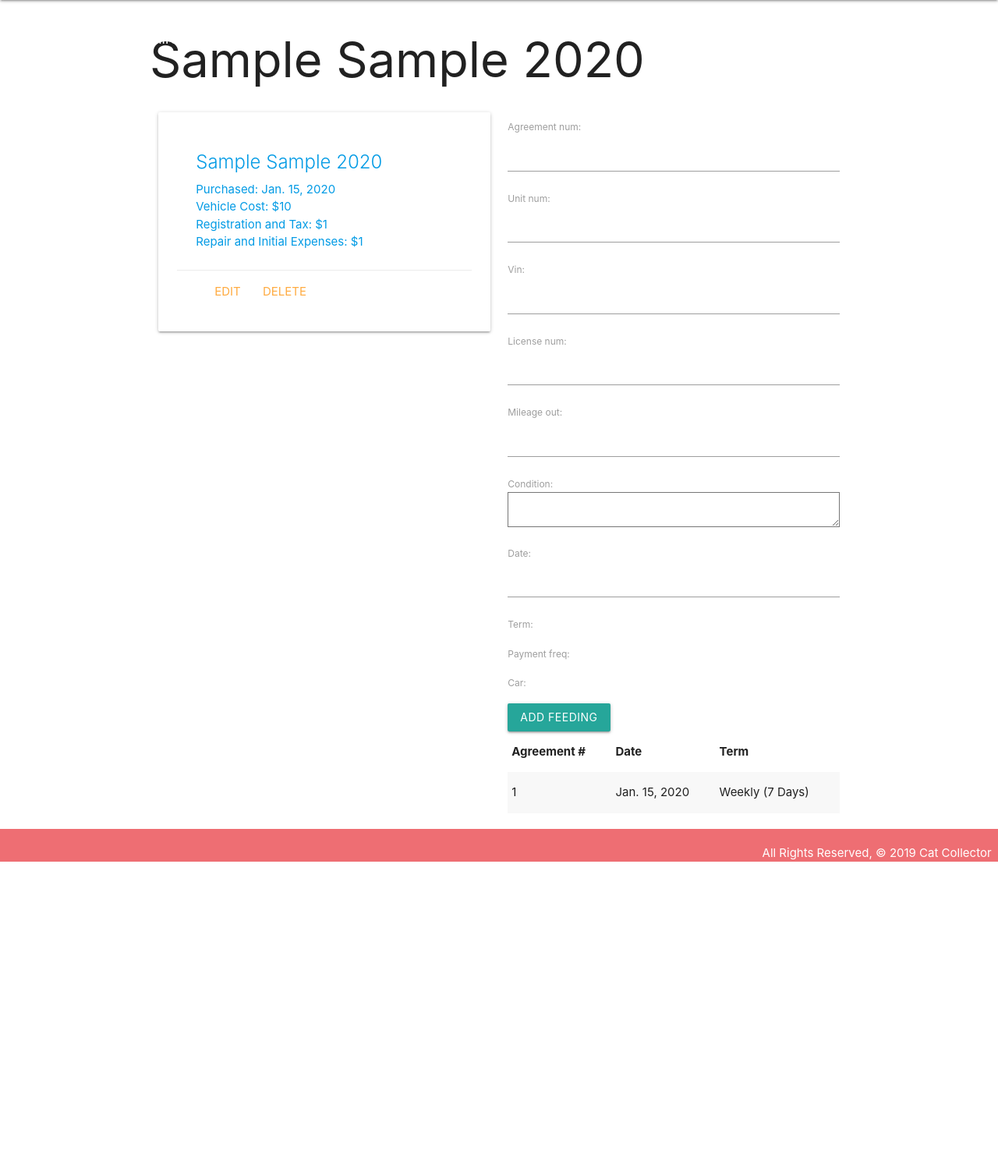
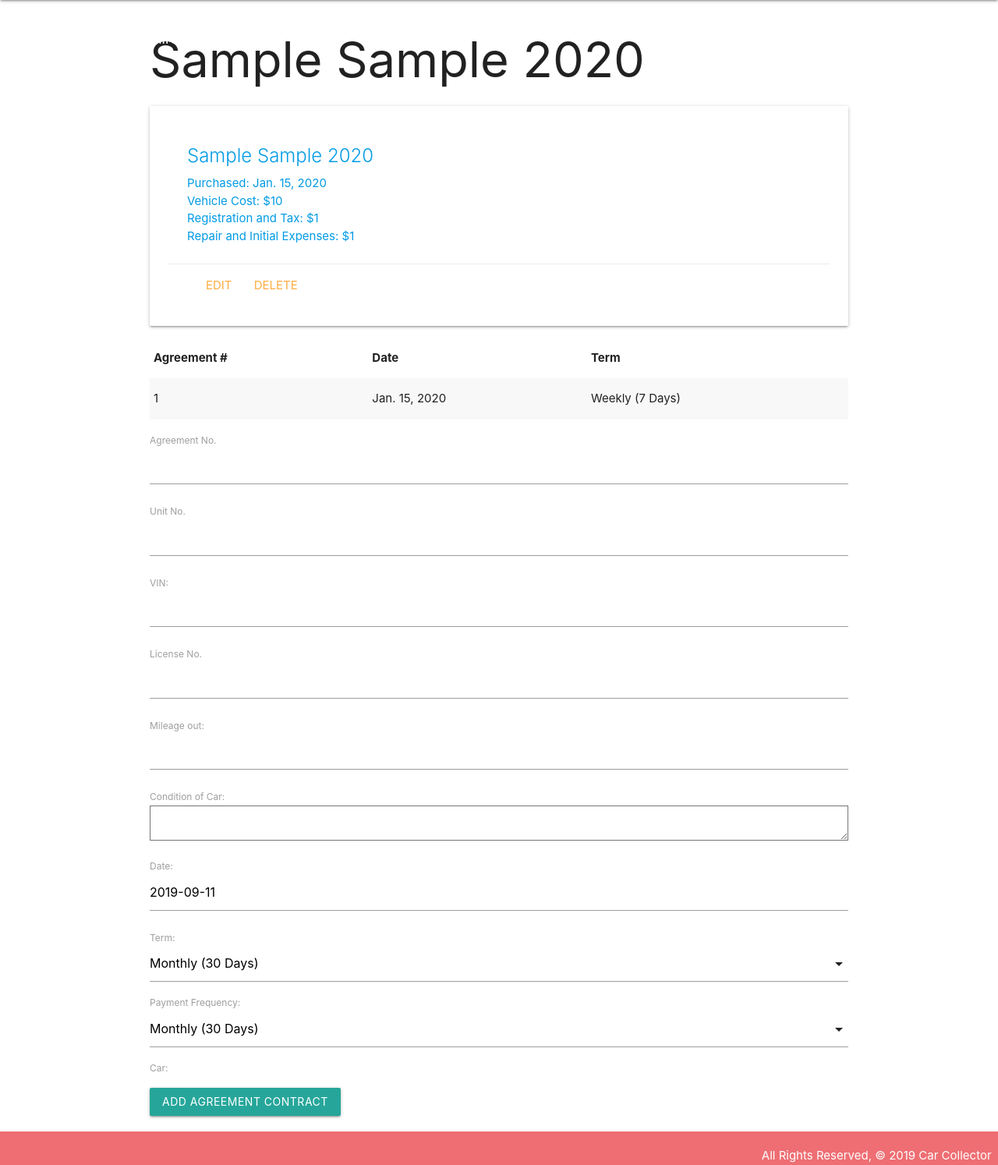
Before and after one commit to Samantha2233/Car-Collector, a Django app: template main_app/templates/cars/detail.html in a window 1280 px wide. Shown: the part 64-1558 px from the top of the page at 78% size. Before the commit the page ends 1169 px from the top, so only its background shows below. Run offline with Django 3.2, Linux system fonts and the light colour scheme; the template is opened without the code that fills it: values that come from a table or form of the project are taken from there, others are empty; tables that the repository leaves empty hold one stand-in row (values such as "Sample post").

Commit message:
add update functionality and agreement relationship

```diff
--- a/main_app/models.py
+++ b/main_app/models.py
@@ -22,16 +22,16 @@
         return f'{self.make} {self.model} {self.year} ({self.id})'
 
     def get_absolute_url(self):
-        return reverse('detail', kwargs={'cat-id': self.id})
+        return reverse('detail', kwargs={'car_id': self.id})
 
 
 class Agreement(models.Model):
-    agreement_num = models.IntegerField()
-    unit_num = models.IntegerField()
-    vin = models.CharField(max_length=17)
-    license_num = models.CharField(max_length=25)
+    agreement_num = models.IntegerField('Agreement No.')
+    unit_num = models.IntegerField('Unit No.')
+    vin = models.CharField('VIN', max_length=17)
+    license_num = models.CharField('License No.', max_length=25)
     mileage_out = models.IntegerField()
-    condition = models.TextField(max_length=250)
+    condition = models.TextField('Condition of Car', max_length=250)
     date = models.DateField()
     term = models.CharField(
         max_length=2,
@@ -39,12 +39,16 @@
         default=TERMS[2][0]
     )
     payment_freq = models.CharField(
+        'Payment Frequency',
         max_length=2,
         choices=TERMS,
-        default=TERMS[2][0]
+        default=TERMS[2][0],
     )
 
     car = models.ForeignKey(Car, on_delete=models.CASCADE)
 
     def __str__(self):
         return f'{self.get_term_display()} for Agreement Number: {self.agreement_num}'
+
+    class Meta:
+        ordering = ['-date']
--- a/main_app/templates/base.html
+++ b/main_app/templates/base.html
@@ -41,7 +41,7 @@
     {% endblock %}
   </main>
   <footer class="page-footer">
-    <div class="right">All Rights Reserved, &copy; 2019 Cat Collector &nbsp;</div>
+    <div class="right">All Rights Reserved, &copy; 2019 Car Collector &nbsp;</div>
   </footer>
 </body>
 </html>
--- a/main_app/templates/cars/detail.html
+++ b/main_app/templates/cars/detail.html
@@ -4,7 +4,7 @@
 <h1>{{ car.make }} {{ car.model }} {{ car.year }}</h1>
 
 <div class="row">
-    <div class='col s6'>
+    <div>
         <div class="card">
             <div class="card-content">
                 <a href="{% url 'detail' car.id%}">
@@ -23,15 +23,10 @@
             </div>
         </div>
     </div>
-    <div class="col s6">
-        <form method='post'>
-            {% csrf_token %}
-            {{ agreement_form.as_p }}
-            <input type="submit" class="btn" value="Add Feeding">
-        </form>
+    <div>
         <table class="striped">
             <thead>
-            <tr><th>Agreement #<th>Date</th><th>Term</th></tr>
+                <tr><th>Agreement #<th>Date</th><th>Term</th></tr>
             </thead>
             <tbody>
             {% for a in car.agreement_set.all %}
@@ -43,17 +38,29 @@
             {% endfor %}
             </tbody>
         </table>
+        <form action="{% url 'add_agreement' car.id %}" method="post">
+            {% csrf_token %}
+            {{ agreement_form.as_p }}
+            <input type="submit" class="btn" value="Add Agreement Contract">
+        </form>
         </div>
     </div>
 </div>
 <script>
-    var dateEl = document.getElementById('id-date');
+    var dateEl = document.getElementById('id_date');
     M.Datepicker.init(dateEl, {
         format: 'yyyy-mm-dd',
         defaultDate: new Date(),
         setDefaultDate: true,
         autoClose: true
     });
+
+    var termSelect = document.getElementById('id_term');
+    M.FormSelect.init(termSelect);
+
+    var freqSelect = document.getElementById('id_payment_freq');
+    M.FormSelect.init(freqSelect);
+
 </script>
 
 
--- a/main_app/templates/main_app/car_form.html
+++ b/main_app/templates/main_app/car_form.html
@@ -13,7 +13,7 @@
     <table>
       {{ form.as_table }}
     </table>
-    <input type="submit" value="Submit!" class="btn">
+    <input type="submit" value="Submit" class="btn">
   </form>
 
 {% endblock %}
--- a/main_app/urls.py
+++ b/main_app/urls.py
@@ -2,11 +2,12 @@
 from . import views
 
 urlpatterns = [
-    path('', views.home, name="home"),
-    path('about/', views.about, name="about"),
-    path('cars/', views.cars_index, name="cars"),
-    path('cars/<int:car_id>', views.cars_detail, name="detail"),
+    path('', views.home, name='home'),
+    path('about/', views.about, name='about'),
+    path('cars/', views.cars_index, name='cars'),
+    path('cars/<int:car_id>/', views.cars_detail, name='detail'),
     path('cars/create/', views.CarCreate.as_view(), name='cars_create'),
     path('cars/<int:pk>/update/', views.CarUpdate.as_view(), name='cars_update'),
-    path('cars/<int:pk>/delete/', views.CarDelete.as_view(), name='cars_delete')
+    path('cars/<int:pk>/delete/', views.CarDelete.as_view(), name='cars_delete'),
+    path('cars/<int:car_id>/add_agreement/', views.add_agreement, name='add_agreement')
 ]
```
Also changed, not shown: main_app/views.py (+11 -3 lines).
